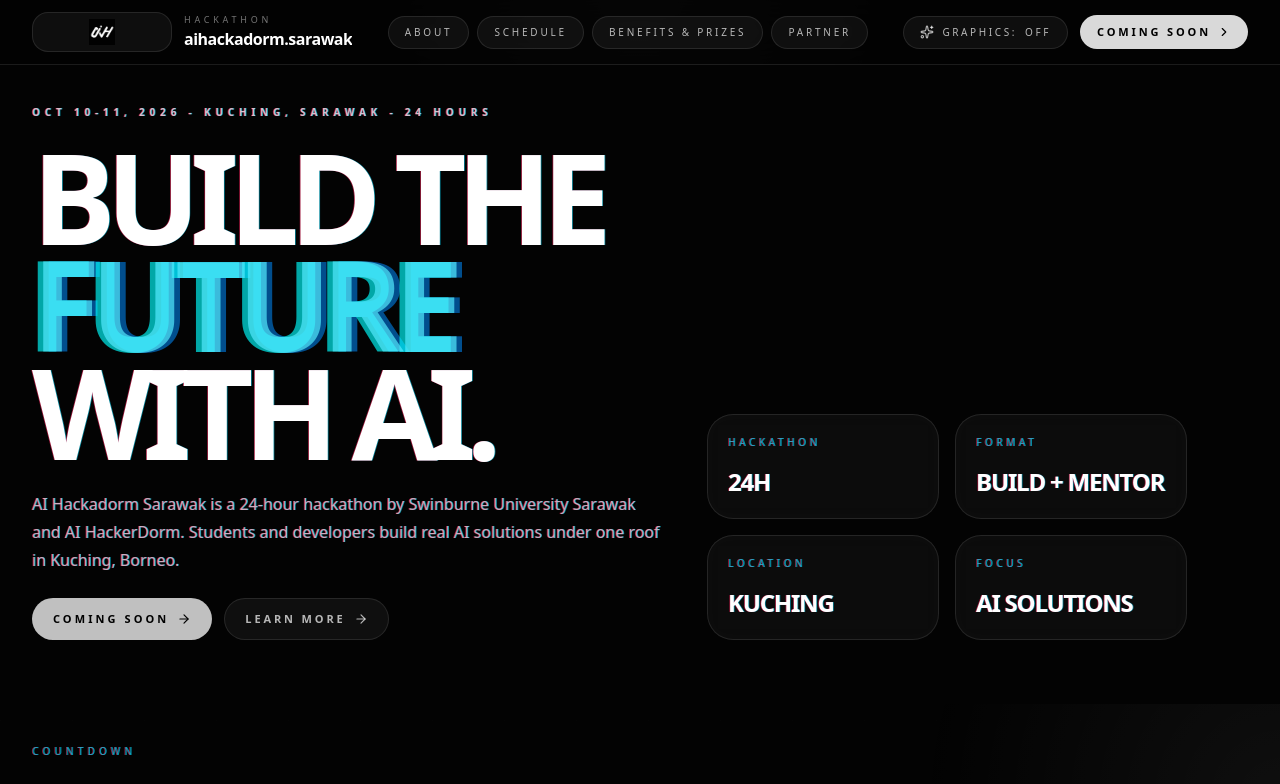
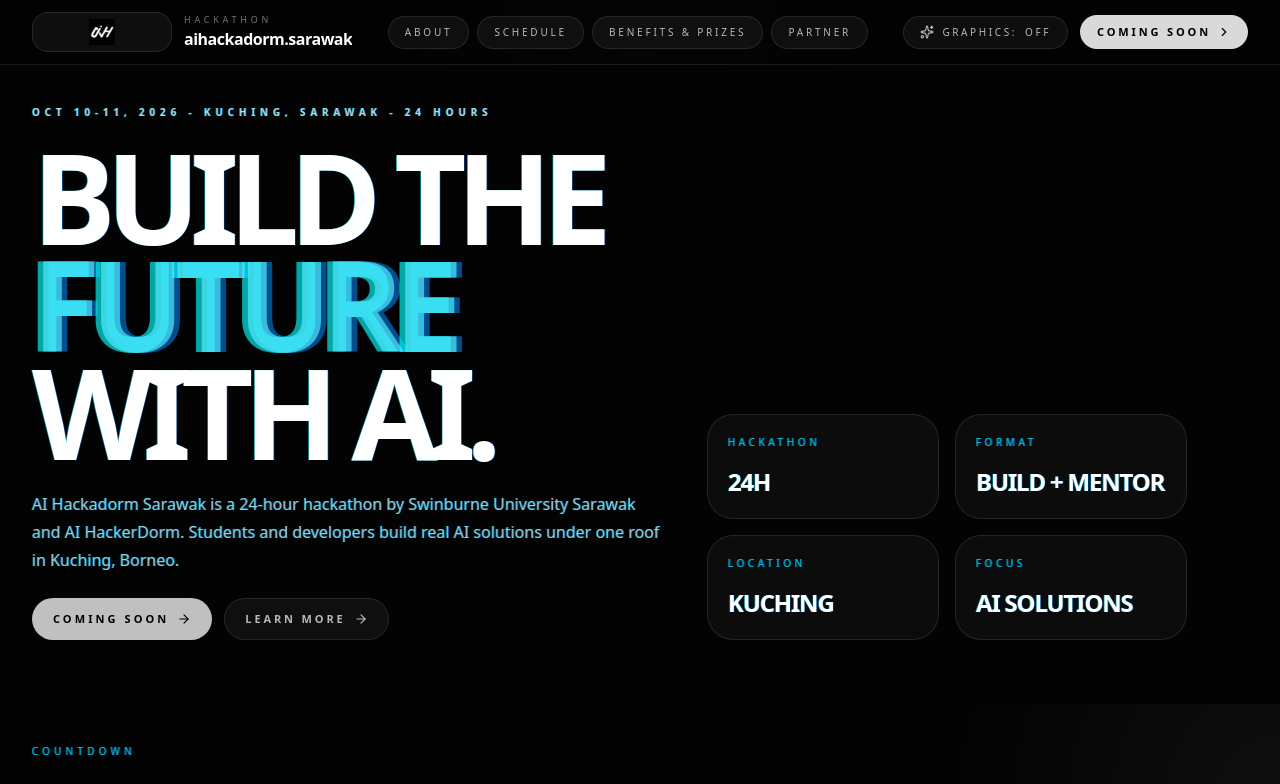
Before and after one commit to aihackerdorm-sarawak/aihackadorm-sarawak-web, a Next.js app: page / in a window 1280 px wide. Shown: the top 784 px of the page. Built offline with nearby package versions, Linux system fonts and the light colour scheme.

Commit message:
played with colour

```diff
--- a/app/globals.css
+++ b/app/globals.css
@@ -32,13 +32,15 @@
   min-height: 100vh;
   background: #030303;
   color: #ffffff;
-  /* Chromatic-aberration text fringe: red/cyan channel split, cheap since
-     it's a static text-shadow (no animation, no extra DOM/paint per frame).
-     text-shadow inherits, so this covers all text sitewide from one place.
-     em units scale the offset with each element's own font-size, so large
-     display headlines get a bold RGB-split glitch while small mono labels
-     get a near-invisible fraction of a pixel instead of turning to mud. */
-  text-shadow: -0.045em 0 rgba(255, 30, 90, 0.6), 0.045em 0 rgba(0, 220, 255, 0.6);
+  /* Chromatic-aberration text fringe: a COOL cyan→blue channel split (NOT
+     red/cyan). A magenta/red warm side reads pink on white text and fights the
+     site's cyan cyberpunk palette — keep both fringes cool so text gets a cyan
+     glitch edge, matching the hero "future" word. Cheap: a static text-shadow
+     (no animation/extra paint). text-shadow inherits, so this covers all text
+     sitewide from one place. em units scale the offset with each element's own
+     font-size, so large display headlines get a bold split while small mono
+     labels get a near-invisible fraction of a pixel instead of turning to mud. */
+  text-shadow: -0.045em 0 rgba(0, 245, 255, 0.55), 0.045em 0 rgba(0, 120, 255, 0.48);
 }
 
 * {
```
Also changed, not shown: 1 other file (tests, documents, lock files or other folders).
